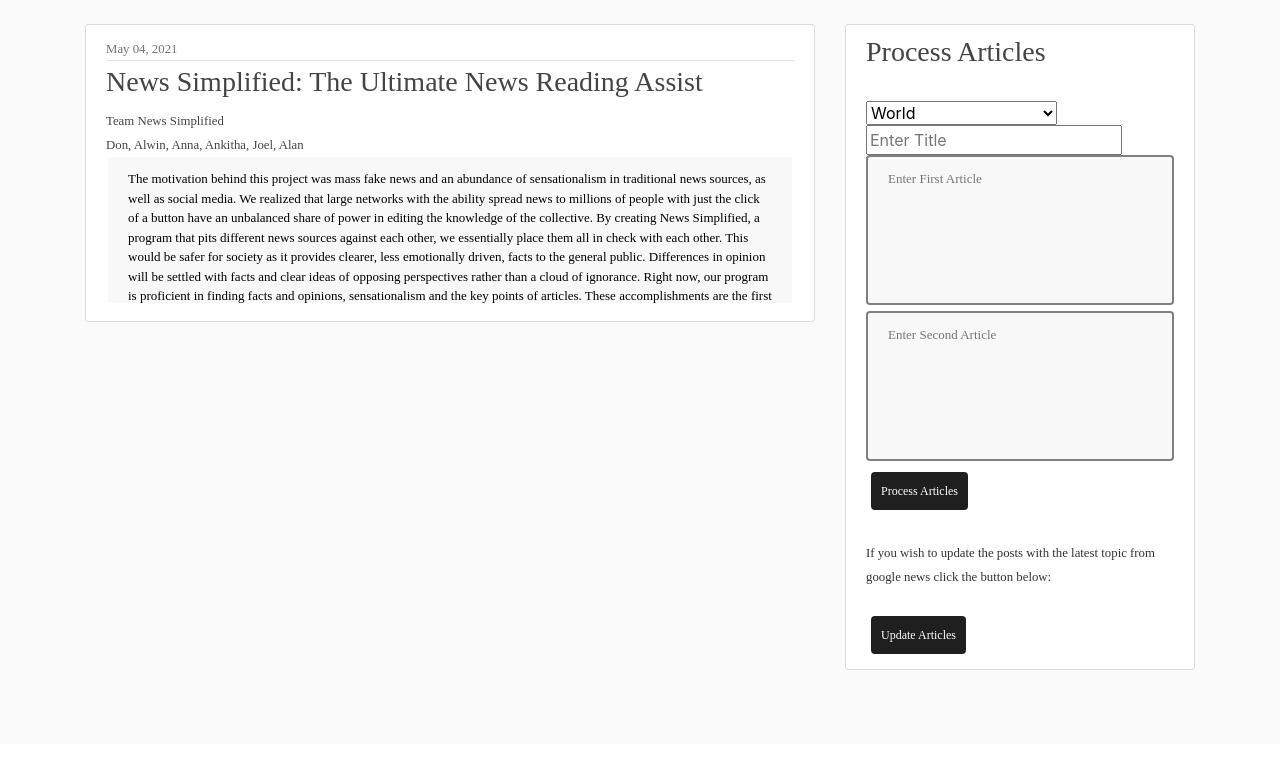
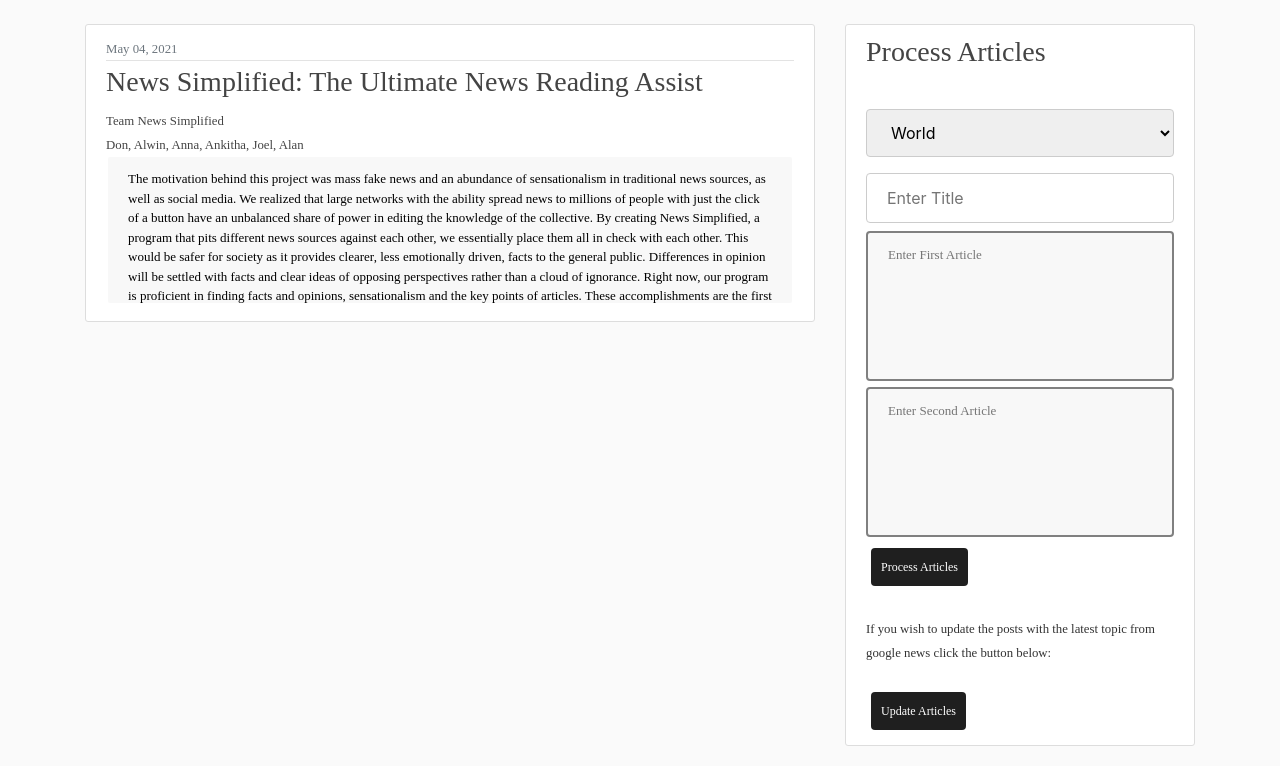
Before and after one commit to dthomas40/newssimplified, a Django app: page /about/ in a window 1280 px wide. Shown: the part 56-822 px from the top of the page. Before the commit the page ends 726 px from the top, so only its background shows below. Run offline with Django 3.2, Linux system fonts and the light colour scheme; some libraries are stand-ins or nearby versions.

Commit message:
textinput styling changes

```diff
--- a/blog/templates/blog/base.html
+++ b/blog/templates/blog/base.html
@@ -29,6 +29,16 @@
         border-radius: 4px;
         background-color: #f8f8f8;
         resize: none;
+      }
+
+      input[type=text], select {
+        width: 100%;
+        padding: 12px 20px;
+        margin: 8px 0;
+        display: inline-block;
+        border: 1px solid #ccc;
+        border-radius: 4px;
+        box-sizing: border-box;
       }
 
       /* width */
```
